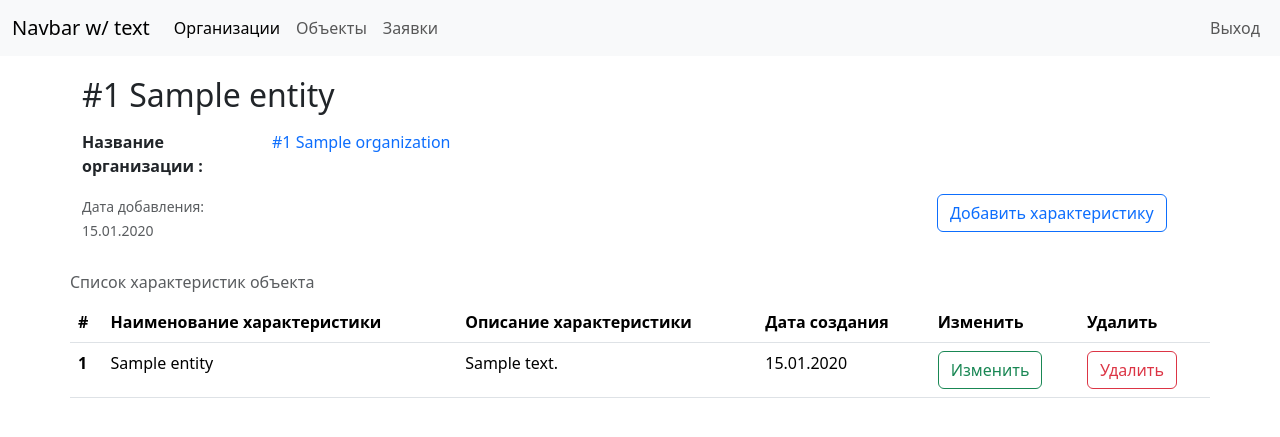
After one commit to betinvoker/cert_furniture_prod, a Flask app: page /organization/1/entity/1 in a window 1280 px wide. The commit adds this page. Shown: the top 437 px of the page. Run offline with Flask 3, Linux system fonts and the light colour scheme; tables that the repository leaves empty hold one stand-in row (values such as "Sample post").

Commit message:
New function: create, update, delete attribute for entity

```diff
--- a/app.py
+++ b/app.py
@@ -169,9 +169,26 @@ def organization(id):
     entities = Entity.query.filter_by(id_organization=organization.id)
 
     id_entity = [entity.id for entity in entities]
-    attribute_entities = Attribute_entity.query.filter(Attribute_entity.id_entity.in_(id_entity)).all()
+    attribute_entities = Attribute_entity.query.filter(Attribute_entity.id_entity.in_(id_entity)).filter(Attribute_entity.status!='D')
 
     return render_template('organization.html', organization=organization, entities=entities, attribute_entities=attribute_entities)
+
+@app.route("/add_entity/<int:id>", methods=['POST'])
+def add_entity(id):
+    organization = Organization.query.get_or_404(id)
+
+    o_name = request.form['name']
+
+    try:
+        new_entity = Entity(id_organization = organization.id, name = o_name)
+        db.session.add(new_entity)
+        db.session.commit()
+
+        flash("Объект добавлен!")
+        return redirect(url_for('organization', id=organization.id))
+    except Exception as e:
+        db.session.rollback()
+        return f"Ошибка записи: {e}", 500
 
 @app.route("/organization/add_attribute_entity/<int:id>", methods=['POST'])
 def add_attribute_entity(id):
@@ -192,5 +209,67 @@ def add_attribute_entity(id):
         db.session.rollback()
         return f"Ошибка записи: {e}", 500
 
+@app.route("/organization/add_attribute/<int:id>", methods=['POST'])
+def add_attribute(id):
+    organization = Organization.query.get_or_404(id)
+
+    o_id_entity = request.form['id_entity']
+    o_name_attribute = request.form['name_attribute']
+    o_description = request.form['description']
+
+    try:
+        new_attribute = Attribute_entity(id_entity = o_id_entity, name_attribute = o_name_attribute, description = o_description)
+        db.session.add(new_attribute)
+        db.session.commit()
+
+        flash("Атрибут добавлен!")
+        return redirect(url_for('entity', id_organization=organization.id, id_entity=o_id_entity))
+    except Exception as e:
+        db.session.rollback()
+        return f"Ошибка записи: {e}", 500
+
+@app.route('/attribute/update/<int:id>', methods=['POST'])
+def update_attribute(id):
+    try:
+        attribute = Attribute_entity.query.get_or_404(id)
+        entity = Entity.query.get_or_404(attribute.id_entity)
+        organization = Organization.query.get_or_404(entity.id_organization)
+
+        attribute.name_attribute = request.form['exampleUpdateNameAttribute']
+        attribute.description = request.form['exampleFormControlTextareaUpdateDescription']
+
+        db.session.commit()
+
+        flash("Информация о характеристике объекта обновлена!")
+        return redirect(url_for('entity', id_organization=organization.id, id_entity=entity.id))
+    except Exception as e:
+        db.session.rollback()
+        return f"Ошибка записи: {e}", 500
+
+@app.route('/attribute/delete/<int:id>', methods=['POST'])
+def delete_attribute(id):
+    try:
+        attribute = Attribute_entity.query.get_or_404(id)
+        entity = Entity.query.get_or_404(attribute.id_entity)
+        organization = Organization.query.get_or_404(entity.id_organization)
+
+        attribute.status = 'D'
+
+        db.session.commit()
+
+        flash("Информация о характеристике объекта удалена!")
+        return redirect(url_for('entity', id_organization=organization.id, id_entity=entity.id))
+    except Exception as e:
+        db.session.rollback()
+        return f"Ошибка записи: {e}", 500
+
+@app.route("/organization/<int:id_organization>/entity/<int:id_entity>")
+def entity(id_organization, id_entity):
+    organization = Organization.query.get_or_404(id_organization)
+    entity = Entity.query.get_or_404(id_entity)
+    attributes = Attribute_entity.query.filter_by(id_entity=entity.id).filter(Attribute_entity.status!='D')
+
+    return render_template('entity.html', organization=organization, entity=entity, attributes=attributes)
+
 if __name__ == "__main__":
     app.run(debug=True)
--- a/app/models.py
+++ b/app/models.py
@@ -66,7 +66,7 @@ class Entity(db.Model):
     id = db.Column(db.Integer, primary_key=True, doc='Первичный ключ')
     date_create = db.Column(db.DateTime, default=datetime.now, doc='Дата создания/изменения статуса')
     status = db.Column(db.String(1), default='I', doc='Статус (I/U/D)')
-    name = db.Column(db.String(1024), nullable=False, doc='Наименование организации')
+    name = db.Column(db.String(1024), nullable=False, doc='Наименование объекта')
     id_organization = db.Column(db.Integer, db.ForeignKey('organization.id'), doc='ID Organization')
 
     request = db.relationship("Organization", backref=db.backref("organization", uselist=False))
--- /dev/null
+++ b/templates/entity.html
@@ -0,0 +1,153 @@
+{% extends 'base.html' %}
+
+{% block title %}#{{entity.id}} {{entity.name}}{% endblock %}
+
+{% block top %}
+<div class="row" style="margin-top: 20px;">
+    <div class="col-12">
+        <dl class="row">
+            <dd class="col-sm-12"><h2>#{{entity.id}} {{entity.name}}</h2></dd>
+
+            <dt class="col-sm-2">Название организации :</dt>
+            <dd class="col-sm-10">
+                <a href="{{ url_for('organization', id=organization.id) }}" class="link-primary text-decoration-none">#{{organization.id}} {{organization.name}}</a>
+            </dd>
+        </dl>
+        <div class="row justify-content-between">
+            <div class="col col-sm-3 col-md-2">
+                <p class="card-text"><small class="text-muted">Дата добавления: {{entity.date_create.strftime('%d.%m.%Y')}}</small></p>
+            </div>
+            <div class="col col-sm-5 col-md-3">
+                <button type="button" class="btn btn-outline-primary" data-bs-toggle="modal" data-bs-target="#exampleModalAddEntity">Добавить характеристику</button>
+            </div>
+        </div>
+    </div>
+</div>
+
+<!-- Modal -->
+<div class="modal fade" id="exampleModalAddEntity" tabindex="-1" aria-labelledby="exampleModalLabel">
+    <div class="modal-dialog">
+        <div class="modal-content">
+            <div class="modal-header">
+                <h1 class="modal-title fs-5" id="exampleModalLabel">Добавить новую характеристику для объекта</h1>
+                <button type="button" class="btn-close" data-bs-dismiss="modal" aria-label="Close"></button>
+            </div>
+            <div class="modal-body">
+                <form id="addFormAttribute" method="POST" action="{{ url_for('add_attribute', id=organization.id) }}">
+                    <input type="hidden" name="id_entity" id="id_entity" value="{{entity.id}}">
+                    <div class="mb-3">
+                        <label for="exampleInputNameAttribute" class="form-label">Наименование характеристики</label>
+                        <input type="text" class="form-control" name="name_attribute" id="exampleInputNameAttribute" aria-describedby="nameAttributeHelp">
+                        <div id="nameAttributeHelp" class="form-text">Вводится полное или сокращенное наименование характеристики объекта.</div>
+                    </div>
+                    <div class="mb-3">
+                        <label for="exampleFormControlTextareaDescription" class="form-label">Описание характеристики</label>
+                        <textarea class="form-control" name="description" id="exampleFormControlTextareaDescription" aria-describedby="descriptionHelp" rows="3"></textarea>
+                        <div id="descriptionHelp" class="form-text">Вводится подробное описание характеристики объекта (максимум 2048 символов).</div>
+                    </div>
+                    <div class="mb-3">
+                        <button type="submit" class="btn btn-primary">Добавить</button>
+                        <button type="button" class="btn btn-secondary" data-bs-dismiss="modal">Закрыть</button>
+                    </div>
+                </form>
+            </div>
+        </div>
+    </div>
+</div>
+{% endblock %}
+
+{% block content %}
+<div class="row" style="margin-top: 20px;">
+    <table class="table caption-top">
+        <caption>Список характеристик объекта</caption>
+        <thead>
+            <tr>
+                <th scope="col">#</th>
+                <th scope="col">Наименование характеристики</th>
+                <th scope="col">Описание характеристики</th>
+                <th scope="col">Дата создания</th>
+                <th scope="col">Изменить</th>
+                <th scope="col">Удалить</th>
+            </tr>
+        </thead>
+        <tbody>
+            {%for attribute in attributes %}
+            <tr>
+                <th scope="row">{{attribute.id}}</th>
+                <td>{{attribute.name_attribute}}</td>
+                <td>{{attribute.description}}</td>
+                <td>{{attribute.date_create.strftime('%d.%m.%Y')}}</td>
+
+                <td>
+                    <button type="button" class="btn btn-outline-success open-modal" data-bs-toggle="modal" data-bs-target="#exampleModalUpdateEntity" name="btnUpdateAttribute"
+                        data-id="{{ attribute.id }}" data-name_attribute="{{ attribute.name_attribute }}" data-description="{{ attribute.description }}"
+                        data-update-url="{{ url_for('update_attribute', id=attribute.id) }}">Изменить</button>
+                </td>
+                <td>
+                    <form action="{{ url_for('delete_attribute', id=attribute.id) }}" method="POST">
+                        <button type="submit" class="btn btn btn-outline-danger" onclick="return confirm('Вы уверены, что хотите удалить эту запись?')">Удалить</button>
+                    </form>
+                </td>
+            </tr>
+            {% endfor %}
+        </tbody>
+    </table>
+</div>
+
+<!-- Modal -->
+<div class="modal fade" id="exampleModalUpdateEntity" tabindex="-1" aria-labelledby="exampleModalLabel">
+    <div class="modal-dialog">
+        <div class="modal-content">
+            <div class="modal-header">
+                <h1 class="modal-title fs-5" id="exampleModalLabel">Изменить характеристику объекта</h1>
+                <button type="button" class="btn-close" data-bs-dismiss="modal" aria-label="Close"></button>
+            </div>
+            <div class="modal-body">
+                <form id="updateFormAttribute" method="POST" action="">
+                    <input type="hidden" name="id" id="id">
+                    <div class="mb-3">
+                        <label for="exampleUpdateNameAttribute" class="form-label">Наименование характеристики</label>
+                        <input type="text" class="form-control" name="exampleUpdateNameAttribute" id="exampleUpdateNameAttribute" aria-describedby="nameAttributeHelp">
+                        <div id="nameAttributeHelp" class="form-text">Вводится полное или сокращенное наименование характеристики объекта.</div>
+                    </div>
+                    <div class="mb-3">
+                        <label for="exampleFormControlTextareaUpdateDescription" class="form-label">Описание характеристики</label>
+                        <textarea class="form-control" name="exampleFormControlTextareaUpdateDescription" id="exampleFormControlTextareaUpdateDescription" aria-describedby="descriptionHelp" rows="3"></textarea>
+                        <div id="descriptionHelp" class="form-text">Вводится подробное описание характеристики объекта (максимум 2048 символов).</div>
+                    </div>
+                    <div class="mb-3">
+                        <button type="submit" class="btn btn-primary">Изменить</button>
+                        <button type="button" class="btn btn-secondary" data-bs-dismiss="modal">Закрыть</button>
+                    </div>
+                </form>
+            </div>
+        </div>
+    </div>
+</div>
+{% endblock %}
+
+{% block script %}
+<script>
+document.querySelectorAll('.open-modal').forEach(button => {
+    button.addEventListener('click', function() {
+        // Устанавливаем action формы
+        const updateUrl = this.getAttribute('data-update-url');
+        const form = document.getElementById('updateFormAttribute');
+        form.action = updateUrl;
+
+        // Получаем данные из data-атрибутов
+        const id_attribute = this.dataset.id;
+        const name_attribute = this.dataset.name_attribute;
+        const description = this.dataset.description;
+        // Находим элементы модального окна
+        const idModal = document.getElementById('id');
+        const name_attributeModal = document.getElementById('exampleUpdateNameAttribute');
+        const descriptionModal = document.getElementById('exampleFormControlTextareaUpdateDescription');
+        // Заполняем модальное окно
+        idModal.value = id_attribute;
+        name_attributeModal.value = name_attribute;
+        descriptionModal.value = description;
+    });
+});
+</script>
+{% endblock %}
--- a/templates/my_organization.html
+++ b/templates/my_organization.html
@@ -109,5 +109,4 @@
         </tbody>
     </table>
 </div>
-
 {% endblock %}
```
Also changed, not shown: templates/organization.html (+36 -3 lines).
